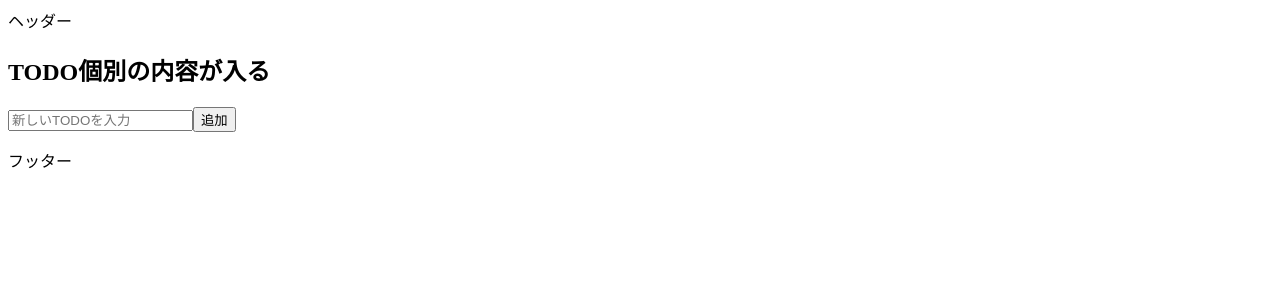
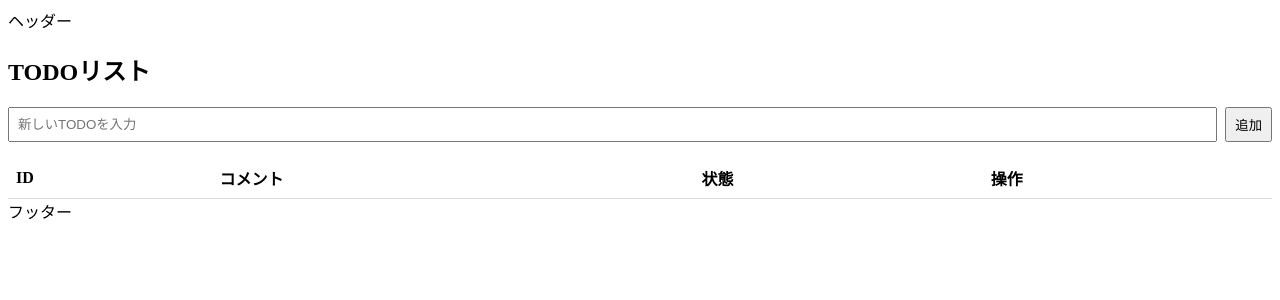
Before and after one commit to kingkazuma7/sousou-dev, a Nuxt app: page / in a window 1280 px wide. Shown: the top 300 px of the page. Built offline with nearby package versions, Linux system fonts and the light colour scheme.

Commit message:
メモ 追加まで

```diff
--- a/components/todo/todo.vue
+++ b/components/todo/todo.vue
@@ -1,8 +1,8 @@
 <script setup>
 import { ref, onMounted } from 'vue'
 
-const newTodo = ref('')
-const todos = ref([])
+const newTodo = ref('') // 新しいメモを書く場所
+const todos = ref([]) // メモを保管する場所
 
 const todoStorage = {
   STORAGE_KEY: 'todos-vuejs-demo',
@@ -34,22 +34,21 @@ onMounted(() => {
 const addTodo = () => {
   if (newTodo.value.trim()) {
     const todo = {
-      id: todos.value.length, // TODOのID
-      text: newTodo.value, // TODOの内容
-      completed: false // 完了フラグ
+      id: todos.value.length,
+      comment: newTodo.value,
+      state: '作業中'
     }
     todos.value.push(todo)
     todoStorage.save(todos.value)
-    newTodo.value = '' // 入力フィールドをクリア
+    newTodo.value = ''
   }
 }
 </script>
 
 <template>
   <div class="todo-wrapper">
-    <h2>TODO個別の内容が入る</h2>
+    <h2>TODOリスト</h2>
 
-    <!-- テスト用の入力フォーム -->
     <div class="todo-input">
       <input
         v-model="newTodo"
@@ -60,16 +59,60 @@ const addTodo = () => {
       <button @click="addTodo">追加</button>
     </div>
 
-    <!-- 保存されているTODOの表示 -->
-    <div class="todo-list">
-      <ul>
-        <li v-for="todo in todos" :key="todo.id">
-          {{ todo.text }}
-        </li>
-      </ul>
-    </div>
+    <table>
+      <thead>
+        <tr>
+          <th>ID</th>
+          <th>コメント</th>
+          <th>状態</th>
+          <th>操作</th>
+        </tr>
+      </thead>
+      <tbody>
+        <tr v-for="item in todos" :key="item.id">
+          <th>{{ item.id }}</th>
+          <td>{{ item.comment }}</td>
+          <td class="state">
+            <button>{{ item.state }}</button>
+          </td>
+          <td class="button">
+            <button>削除</button>
+          </td>
+        </tr>
+      </tbody>
+    </table>
   </div>
 </template>
 
 <style scoped>
+table {
+  width: 100%;
+  border-collapse: collapse;
+  margin-top: 1rem;
+}
+
+th, td {
+  padding: 0.5rem;
+  text-align: left;
+  border-bottom: 1px solid #ddd;
+}
+
+.state, .button {
+  text-align: center;
+}
+
+button {
+  padding: 0.25rem 0.5rem;
+}
+
+.todo-input {
+  margin: 1rem 0;
+  display: flex;
+  gap: 0.5rem;
+}
+
+input {
+  padding: 0.5rem;
+  flex-grow: 1;
+}
 </style>
```
